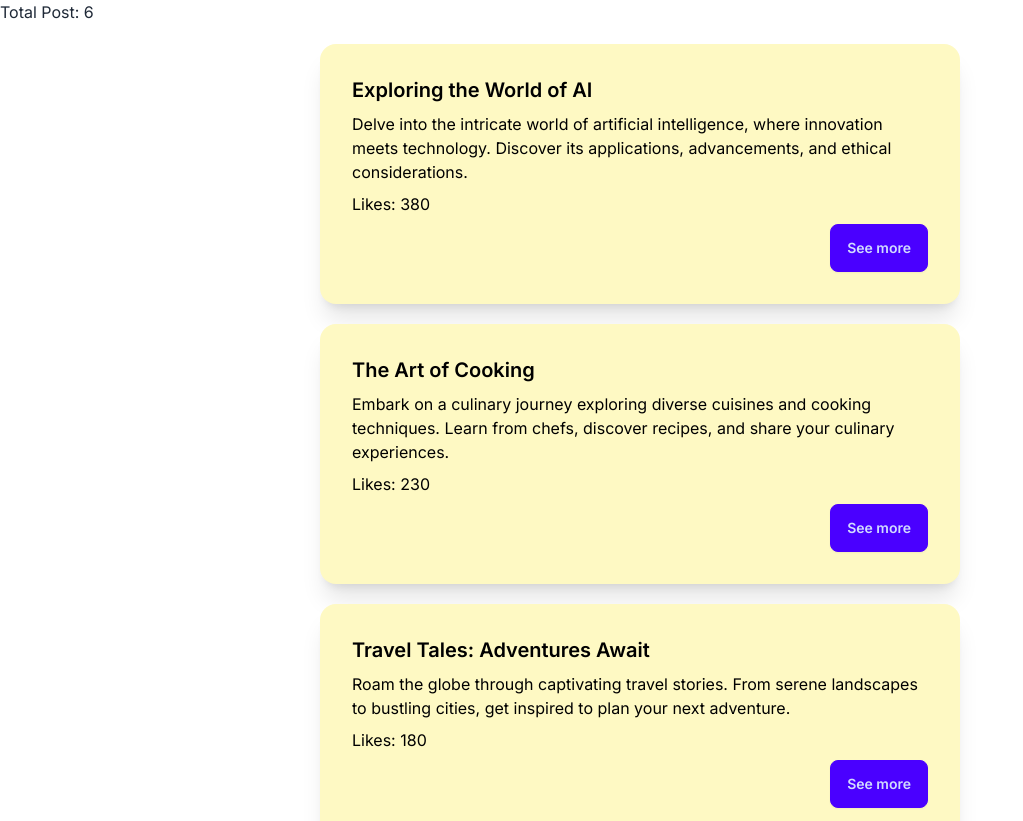
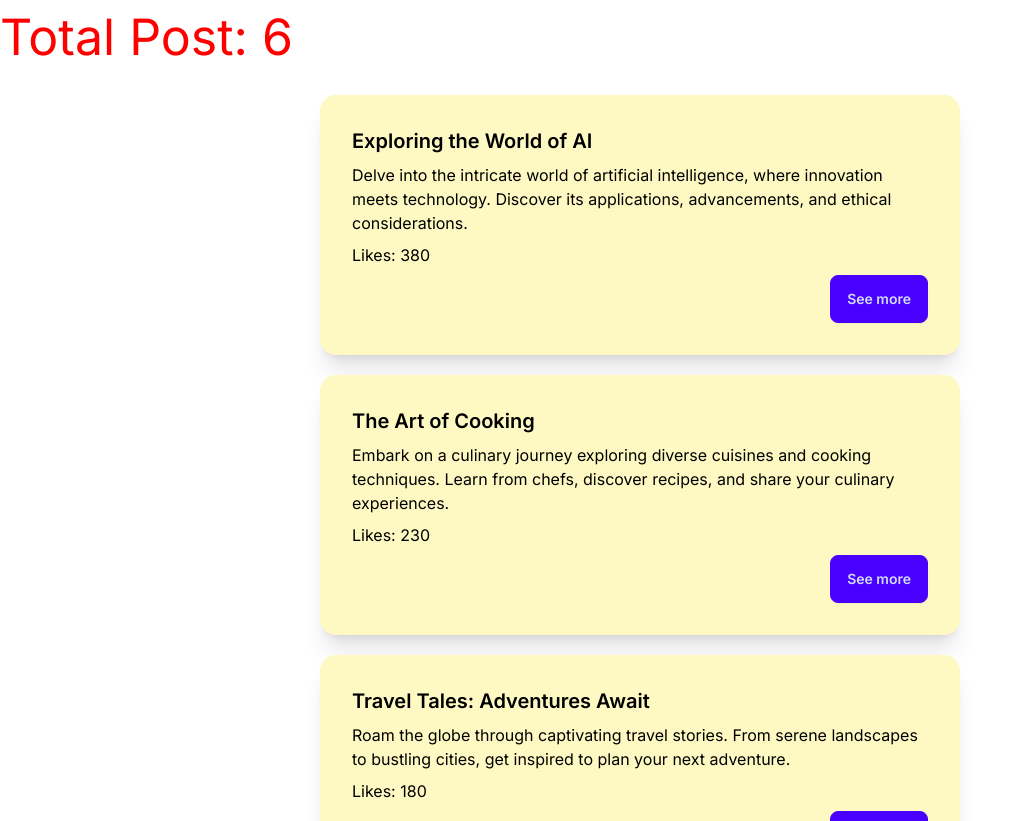
Before and after one commit to srssieam/next-level-data-fetching, a Next.js app: page /posts in a window 1280 px wide. Shown: the top 821 px of the page, without its empty margins (0-1023 px from the left). Built offline with nearby package versions, Linux system fonts and the light colour scheme; data requests are answered from the project's data file.

Commit message:
explore built-in CSS MOdule support

```diff
--- /dev/null
+++ b/src/app/posts/Posts.module.css
@@ -0,0 +1,4 @@
+.header_text{
+    font-size: 50px;
+    color:red
+}
--- a/src/app/posts/page.js
+++ b/src/app/posts/page.js
@@ -1,5 +1,5 @@
 import Link from 'next/link';
-import React from 'react';
+import styles from "./Posts.module.css"
 
 const PostPage = async () => {
 
@@ -12,7 +12,7 @@ const PostPage = async () => {
 
     return (
         <div className='w-full'>
-            <h1>Total Post: {posts.length}</h1>
+            <h1 className={styles.header_text}>Total Post: {posts.length}</h1>
             {
                 posts.map(post => <div key={post.id} className="text-black card w-[50%] mx-auto my-5 bg-yellow-100 shadow-xl">
                     <div className="card-body">
--- /dev/null
+++ b/src/app/users/page.js
@@ -0,0 +1,13 @@
+
+import Users from '@/components/Users/Users';
+import React from 'react';
+
+const UsersPage = () => {
+    return (
+        <div>
+            <Users></Users>
+        </div>
+    );
+};
+
+export default UsersPage;
--- /dev/null
+++ b/src/components/Users/Users.js
@@ -0,0 +1,30 @@
+"use client"
+import React, { useEffect, useState } from 'react';
+import styles from "./Users.module.css"
+
+const Users = () => {
+    const [users, setUsers] = useState([]);
+    useEffect(() => {
+        fetch("https://jsonplaceholder.typicode.com/users")
+            .then(res => res.json())
+            .then(data => setUsers(data))
+    },[])
+    return (
+        <div>
+            <h1 className={styles.header_text}>Total users : {users.length}</h1>
+            {
+                users.map(user => <div key={user.id} className="text-black card w-[50%] mx-auto my-5 bg-yellow-100 shadow-xl">
+                <div className="card-body">
+                    <h2 className="card-title">{user.name}</h2>
+                    <p>{user.email}</p>
+
+                    <div className="card-actions justify-end">
+                    </div>
+                </div>
+            </div>)
+            }
+        </div>
+    );
+};
+
+export default Users;
--- /dev/null
+++ b/src/components/Users/Users.module.css
@@ -0,0 +1,4 @@
+.header_text{
+    font-size: 50px;
+    color:green;
+}
```
